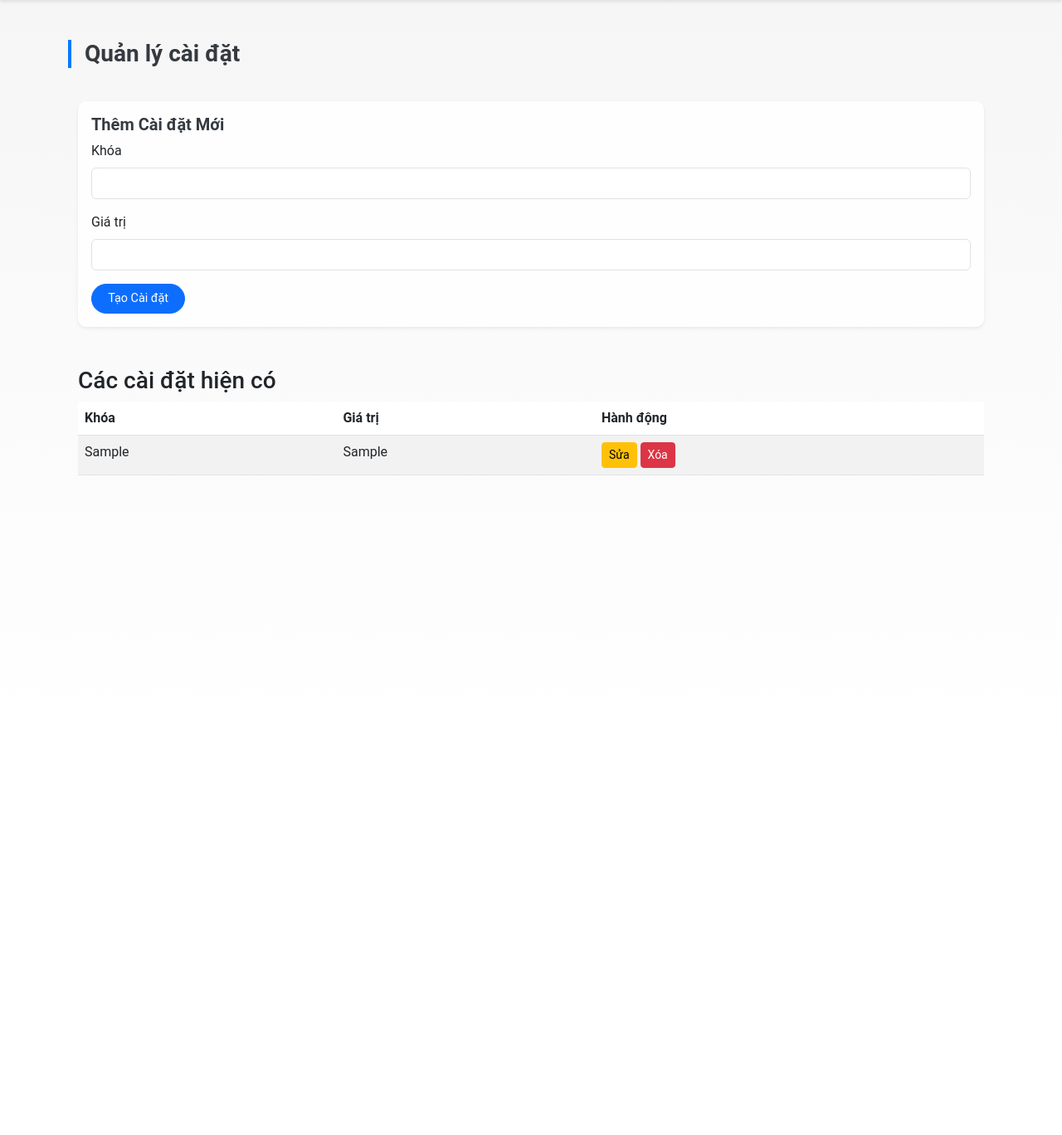
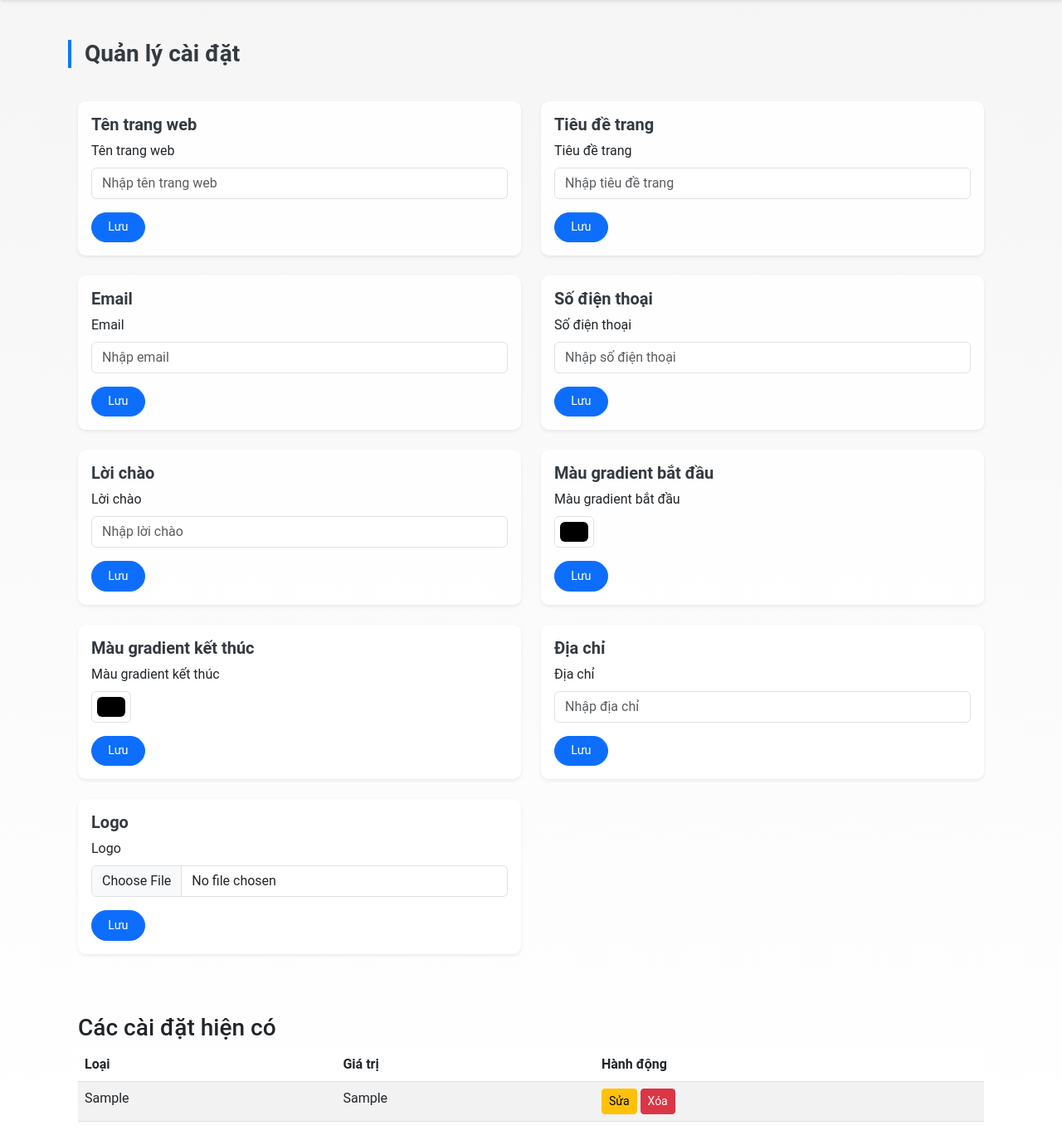
Before and after one commit to TranKimQuang/Faculty.NTU.CMS, a Flask app: page /admin/settings in a window 1280 px wide. Shown: the part 62-1430 px from the top of the page at 83% size. Before the commit the page ends 635 px from the top, so only its background shows below. Run offline with Flask 3, Linux system fonts and the light colour scheme; a user stored in the database is signed in; tables that the repository leaves empty hold one stand-in row (values such as "Sample post"); some libraries are stand-ins or nearby versions.

Commit message:
cập nhật setting và menu

```diff
--- a/app/routes/settings.py
+++ b/app/routes/settings.py
@@ -1,84 +1,156 @@
-from flask import Blueprint, render_template, request, redirect, flash, url_for
+from flask import Blueprint, render_template, request, redirect, flash, url_for, current_app
 from flask_login import login_required
-from app.extensions import db  # Đúng rồi
+from app.extensions import db
 from app.decorators import admin_required, editor_required
 from app.repositories.setting_repository import SettingRepository
+from werkzeug.utils import secure_filename
+import os
 
+# Tạo blueprint cho settings
 settings_bp = Blueprint('settings_bp', __name__)
+
+# Khởi tạo repository
 setting_repo = SettingRepository()
 
+# Dictionary ánh xạ key sang tên hiển thị
+FIELD_NAMES = {
+    'site_name': 'Tên trang web',
+    'site_title': 'Tiêu đề trang',
+    'email': 'Email',
+    'phone': 'Số điện thoại',
+    'site_welcome': 'Lời chào',
+    'gradient_start_color': 'Màu gradient bắt đầu',
+    'gradient_end_color': 'Màu gradient kết thúc',
+    'site_logo_url': 'Logo',
+    'address': 'Địa chỉ'
+}
 
 @settings_bp.route('/settings', methods=['GET', 'POST'])
 @admin_required
 def settings():
-    editing_setting = None
+    """
+    Xử lý trang quản lý cài đặt: Tạo hoặc cập nhật cài đặt khi POST, hiển thị danh sách khi GET.
+    """
     if request.method == 'POST':
         key = request.form.get('key')
-        value = request.form.get('value')
+        if key:
+            if key == 'site_logo_url':
+                site_logo_url = request.files.get('site_logo_url')
+                if site_logo_url and site_logo_url.filename:
+                    filename = secure_filename(site_logo_url.filename)
+                    upload_folder = os.path.join(current_app.root_path, 'static/uploads')
+                    os.makedirs(upload_folder, exist_ok=True)
+                    image_path = os.path.join(upload_folder, filename)
+                    site_logo_url.save(image_path)
+                    new_value = f'uploads/{filename}'
+                else:
+                    existing_setting = setting_repo.get_by_key(key)
+                    new_value = existing_setting.value if existing_setting else ''
+            else:
+                new_value = request.form.get(key)
+                # Validation cơ bản
+                if not new_value:
+                    flash(f'Vui lòng nhập giá trị cho {FIELD_NAMES.get(key, key)}', 'danger')
+                    return redirect(url_for('settings_bp.settings'))
+                if key == 'email' and '@' not in new_value:
+                    flash('Email phải chứa ký tự "@"', 'danger')
+                    return redirect(url_for('settings_bp.settings'))
+                if key == 'phone' and not new_value.isdigit():
+                    flash('Số điện thoại phải là số', 'danger')
+                    return redirect(url_for('settings_bp.settings'))
 
-        if not key or not value:
-            flash('Key and Value are required.', 'danger')
-        else:
-            existing_setting = setting_repo.get_by_key(key)  # Giờ trả về None nếu không tìm thấy
+            existing_setting = setting_repo.get_by_key(key)
             if existing_setting:
-                flash(f'Setting with key "{key}" already exists. Use edit to change it.', 'warning')
+                try:
+                    setting_repo.update(existing_setting, key, new_value)
+                    flash(f'{FIELD_NAMES.get(key, key)} đã được cập nhật!', 'success')
+                except Exception as e:
+                    print(f"ERROR: Failed to update setting: {e}")
+                    flash(f'Error updating setting: {e}', 'danger')
+                    db.session.rollback()
             else:
                 try:
-                    setting_repo.create(key, value)
-                    flash('Setting created successfully.', 'success')
+                    setting_repo.create(key, new_value)
+                    flash(f'{FIELD_NAMES.get(key, key)} đã được tạo!', 'success')
                 except Exception as e:
-                    # In lỗi ra console để debug nếu có vấn đề DB khác
                     print(f"ERROR: Failed to create setting: {e}")
                     flash(f'Error creating setting: {e}', 'danger')
-                    db.session.rollback()  # Đảm bảo rollback nếu có lỗi DB
+                    db.session.rollback()
             return redirect(url_for('settings_bp.settings'))
 
     settings_list = setting_repo.get_all()
-    return render_template('admin/settings.html', settings=settings_list, editing_setting=editing_setting)
-
+    # Kiểm tra cấu trúc dữ liệu
+    if not isinstance(settings_list, list) or not all(hasattr(s, 'key') and hasattr(s, 'value') for s in settings_list):
+        print("Error: settings_list is not a list of objects with 'key' and 'value' attributes:", settings_list)
+        settings_list = []  # Gán giá trị mặc định nếu lỗi
+    return render_template('admin/settings.html', settings=settings_list)
 
 @settings_bp.route('/settings/edit/<string:key>', methods=['GET', 'POST'])
 @login_required
 def edit_setting(key):
-    # Lấy setting; không dùng first_or_404 ở đây vì bạn muốn kiểm soát phản hồi
+    """
+    Xử lý chỉnh sửa cài đặt: Hiển thị form chỉnh sửa khi GET, cập nhật khi POST.
+    """
     setting = setting_repo.get_by_key(key)
-    if not setting:  # Xử lý trường hợp không tìm thấy setting
+    if not setting:
         flash(f'Setting with key "{key}" not found.', 'danger')
         return redirect(url_for('settings_bp.settings'))
 
     if request.method == 'POST':
-        new_key = request.form.get('key')
-        new_value = request.form.get('value')
-        if not new_key or not new_value:
-            flash('Key and Value are required.', 'danger')
+        if key == 'site_logo_url':
+            site_logo_url = request.files.get('site_logo_url')
+            if site_logo_url and site_logo_url.filename:
+                filename = secure_filename(site_logo_url.filename)
+                upload_folder = os.path.join(current_app.root_path, 'static/uploads')
+                os.makedirs(upload_folder, exist_ok=True)
+                image_path = os.path.join(upload_folder, filename)
+                site_logo_url.save(image_path)
+                new_value = f'uploads/{filename}'
+                if setting.value and os.path.exists(os.path.join(upload_folder, setting.value.split('/')[-1])):
+                    os.remove(os.path.join(upload_folder, setting.value.split('/')[-1]))
+            else:
+                new_value = setting.value
         else:
-            # Kiểm tra xem key mới đã tồn tại chưa (nếu key thay đổi)
-            if new_key != key and setting_repo.get_by_key(new_key):
-                flash(f'Cannot change key to "{new_key}" as it already exists.', 'danger')
-            else:
-                try:
-                    setting_repo.update(setting, new_key, new_value)
-                    flash('Setting updated successfully.', 'success')
-                    return redirect(url_for('settings_bp.settings'))
-                except Exception as e:
-                    print(f"ERROR: Failed to update setting: {e}")
-                    flash(f'Error updating setting: {e}', 'danger')
-                    db.session.rollback()
+            new_value = request.form.get(key)
+            if not new_value:
+                flash(f'Vui lòng nhập giá trị cho {FIELD_NAMES.get(key, key)}', 'danger')
+                return redirect(url_for('settings_bp.edit_setting', key=key))
+            if key == 'email' and '@' not in new_value:
+                flash('Email phải chứa ký tự "@"', 'danger')
+                return redirect(url_for('settings_bp.edit_setting', key=key))
+            if key == 'phone' and not new_value.isdigit():
+                flash('Số điện thoại phải là số', 'danger')
+                return redirect(url_for('settings_bp.edit_setting', key=key))
+
+        try:
+            setting_repo.update(setting, key, new_value)
+            flash(f'{FIELD_NAMES.get(key, key)} đã được cập nhật!', 'success')
+            return redirect(url_for('settings_bp.settings'))
+        except Exception as e:
+            print(f"ERROR: Failed to update setting: {e}")
+            flash(f'Error updating setting: {e}', 'danger')
+            db.session.rollback()
+
     settings_list = setting_repo.get_all()
     return render_template('admin/settings.html', settings=settings_list, editing_setting=setting)
-
 
 @settings_bp.route('/settings/delete/<string:key>')
 @admin_required
 def delete_setting(key):
-    # Lấy setting; không dùng first_or_404 ở đây vì bạn muốn kiểm soát phản hồi
+    """
+    Xử lý xóa cài đặt: Xóa setting nếu tồn tại, hiển thị thông báo.
+    """
     setting = setting_repo.get_by_key(key)
-    if not setting:  # Xử lý trường hợp không tìm thấy setting
+    if not setting:
         flash(f'Setting with key "{key}" not found.', 'danger')
     else:
+        if setting.key == 'site_logo_url' and setting.value:
+            upload_folder = os.path.join(current_app.root_path, 'static/uploads')
+            if os.path.exists(os.path.join(upload_folder, setting.value.split('/')[-1])):
+                os.remove(os.path.join(upload_folder, setting.value.split('/')[-1]))
         try:
             setting_repo.delete(setting)
-            flash(f'Setting "{key}" deleted successfully.', 'success')
+            flash(f'Cài đặt "{FIELD_NAMES.get(key, key)}" đã được xóa!', 'success')
         except Exception as e:
             print(f"ERROR: Failed to delete setting: {e}")
             flash(f'Error deleting setting: {e}', 'danger')
--- a/app/static/css/styles.css
+++ b/app/static/css/styles.css
@@ -155,11 +155,13 @@ body {
 .card, .list-group-item {
     transition: transform 0.2s, box-shadow 0.2s; /* Hiệu ứng chuyển động mượt mà */
     background: rgba(255, 255, 255, 0.9); /* Nền trắng mờ để dễ đọc */
-    border: none; /* Loại bỏ viền mặc định của card */
+    border: none;/* Loại bỏ viền mặc định của card */
     border-radius: 10px; /* Bo góc card */
     box-shadow: 0 4px 12px rgba(0, 0, 0, 0.1); /* Đổ bóng nhẹ */
 }
-
+.category-item {
+    margin-bottom: 10px; /* Khoảng cách 10px giữa các mục */
+}
 .card:hover {
     transform: translateY(-5px); /* Di chuyển lên trên khi hover */
     box-shadow: 0 8px 20px rgba(0, 0, 0, 0.15); /* Đổ bóng đậm hơn khi hover */
@@ -178,7 +180,13 @@ body {
 }
 
 .list-group-item {
+border-bottom: 1px solid #dee2e6; /* Giữ viền mặc định nhưng thêm khoảng cách */
+    padding: 0.75rem 1.25rem;
     border-radius: 8px; /* Bo góc cho item trong list group */
+}
+.other-post-item {
+    margin-bottom: 15px !important; /* Tăng khoảng cách lên 15px và dùng !important để ghi đè */
+    padding: 10px 15px; /* Tăng padding trong item để đẹp hơn */
 }
 
 .card-title {
--- a/app/templates/admin/settings.html
+++ b/app/templates/admin/settings.html
@@ -1,56 +1,100 @@
 {% extends "admin/base.html" %}
+
 {% block title %}Cài đặt - CMS Đại học Nha Trang{% endblock %}
+
 {% block content %}
 <h3 class="mt-5 mb-3">Quản lý cài đặt</h3>
+
 <div class="maincontent">
   <div class="container mt-5 pt-4">
-        {# Form để Tạo mới hoặc Chỉnh sửa Cài đặt - Đã được bọc trong Card #}
-        <div class="card mb-4 shadow-sm hover-effect">
+
+    <div class="row">
+      {# Macro để tạo nhanh form cài đặt #}
+      {% macro setting_card(key_name, card_title, input_label, input_type='text', placeholder_text='', is_file_input=false, settings_list=none) %}
+        {% set current_setting = settings_list|selectattr('key', 'equalto', key_name)|first %}
+        <div class="col-md-6 mb-4">
+          <div class="card shadow-sm hover-effect">
             <div class="card-body">
-                <h5 class="card-title">{% if editing_setting %}Chỉnh sửa Cài đặt{% else %}Thêm Cài đặt Mới{% endif %}</h5>
-                <form method="POST" action="{% if editing_setting %}{{ url_for('settings_bp.edit_setting', key=editing_setting.key) }}{% else %}{{ url_for('settings_bp.settings') }}{% endif %}">
+              <h5 class="card-title">{{ card_title }}</h5>
+              <form method="POST" action="{{ url_for('settings_bp.settings') }}" enctype="multipart/form-data">
+                <input type="hidden" name="key" value="{{ key_name }}">
                 <div class="mb-3">
-                        <label for="key" class="form-label">Khóa</label>
-                        {# Nếu đang chỉnh sửa, trường khóa sẽ chỉ đọc (read-only) để tránh thay đổi key chính gây lỗi #}
-                        <input type="text" class="form-control" id="key" name="key" value="{% if editing_setting %}{{ editing_setting.key }}{% endif %}" {% if editing_setting %}readonly{% endif %} required>
-                        {% if editing_setting %}<small class="form-text text-muted">Không thể thay đổi khóa khi chỉnh sửa.</small>{% endif %}
+                  <label for="{{ key_name }}" class="form-label">{{ input_label }}</label>
+                  {% if is_file_input %}
+                    <input type="file" class="form-control" id="{{ key_name }}" name="{{ key_name }}" accept="image/*">
+                    {% if current_setting and current_setting.value %}
+                      <p class="mt-2">Hình hiện tại: <img src="{{ url_for('static', filename=current_setting.value) }}" alt="Current Image" style="max-width: 100px;"></p>
+                    {% endif %}
+                  {% elif input_type == 'color' %}
+                    <input type="color" class="form-control form-control-color" id="{{ key_name }}" name="{{ key_name }}" value="{{ current_setting.value if current_setting else '' }}" placeholder="{{ placeholder_text }}" required>
+                  {% else %}
+                    <input type="{{ input_type }}" class="form-control" id="{{ key_name }}" name="{{ key_name }}" value="{{ current_setting.value if current_setting else '' }}" placeholder="{{ placeholder_text }}" required>
+                  {% endif %}
                 </div>
-                    <div class="mb-3">
-                        <label for="value" class="form-label">Giá trị</label>
-                        <input type="text" class="form-control" id="value" name="value" value="{% if editing_setting %}{{ editing_setting.value }}{% endif %}" required>
-                    </div>
-                    <button type="submit" class="btn btn-primary">{% if editing_setting %}Cập nhật Cài đặt{% else %}Tạo Cài đặt{% endif %}</button>
-                    {% if editing_setting %}
-                    <a href="{{ url_for('settings_bp.settings') }}" class="btn btn-secondary">Hủy</a>
-                    {% endif %}
+                <button type="submit" class="btn btn-primary">{{ 'Cập nhật' if current_setting else 'Lưu' }}</button>
               </form>
             </div>
+          </div>
+        </div>
+      {% endmacro %}
+
+      {# Sử dụng macro cho từng cài đặt #}
+      {{ setting_card('site_name', 'Tên trang web', 'Tên trang web', 'text', 'Nhập tên trang web', false, settings) }}
+      {{ setting_card('site_title', 'Tiêu đề trang', 'Tiêu đề trang', 'text', 'Nhập tiêu đề trang', false, settings) }}
+      {{ setting_card('email', 'Email', 'Email', 'email', 'Nhập email', false, settings) }}
+      {{ setting_card('phone', 'Số điện thoại', 'Số điện thoại', 'tel', 'Nhập số điện thoại', false, settings) }}
+      {{ setting_card('site_welcome', 'Lời chào', 'Lời chào', 'text', 'Nhập lời chào', false, settings) }}
+      {{ setting_card('gradient_start_color', 'Màu gradient bắt đầu', 'Màu gradient bắt đầu', 'color', 'Chọn màu', false, settings) }}
+      {{ setting_card('gradient_end_color', 'Màu gradient kết thúc', 'Màu gradient kết thúc', 'color', 'Chọn màu', false, settings) }}
+
+      {{ setting_card('address', 'Địa chỉ', 'Địa chỉ', 'text', 'Nhập địa chỉ', false, settings) }}
+        {{ setting_card('site_logo_url', 'Logo', 'Logo', 'file', '', true, settings) }} {# is_file_input=true #}
     </div>
 
     <h3 class="mt-5">Các cài đặt hiện có</h3>
     <table class="table table-striped table-hover">
       <thead>
         <tr>
-                    <th>Khóa</th>
+          <th>Loại</th>
           <th>Giá trị</th>
-                    <th>Hành động</th> {# Thêm cột Hành động #}
+          <th>Hành động</th>
         </tr>
       </thead>
       <tbody>
         {% for setting in settings %}
         <tr>
-                    <td>{{ setting.key }}</td>
-                    <td>{{ setting.value }}</td>
+          <td>{{ {
+            'site_name': 'Tên trang web',
+            'site_title': 'Tiêu đề trang',
+            'email': 'Email',
+            'phone': 'Số điện thoại',
+            'site_welcome': 'Lời chào',
+            'gradient_start_color': 'Màu gradient bắt đầu',
+            'gradient_end_color': 'Màu gradient kết thúc',
+            'site_logo_url': 'Logo',
+            'address': 'Địa chỉ'
+          }[setting.key] if setting.key in FIELD_NAMES else setting.key }}</td>
+          <td>
+            {% if setting.key == 'site_logo_url' %}
+              {% if setting.value %}
+                <img src="{{ url_for('static', filename=setting.value) }}" alt="{{ setting.key }}" style="max-width: 100px;">
+              {% else %}
+                Không có ảnh
+              {% endif %}
+            {% else %}
+              {{ setting.value }}
+            {% endif %}
+          </td>
           <td>
             <a href="{{ url_for('settings_bp.edit_setting', key=setting.key) }}" class="btn btn-sm btn-warning">Sửa</a>
-                        {% if current_user.has_permission('delete') %} {# Đảm bảo chỉ admin mới thấy nút xóa #}
+            {% if current_user.has_permission('delete') %}
               <a href="{{ url_for('settings_bp.delete_setting', key=setting.key) }}" class="btn btn-sm btn-danger" onclick="return confirm('Bạn có chắc chắn muốn xóa cài đặt này không?');">Xóa</a>
             {% endif %}
           </td>
         </tr>
         {% else %}
         <tr>
-                    <td colspan="3" class="text-muted">Không có cài đặt nào.</td> {# Cập nhật colspan #}
+          <td colspan="3" class="text-muted">Không có cài đặt nào.</td>
         </tr>
         {% endfor %}
       </tbody>
```
Also changed, not shown: app/templates/admin/menus.html (+11 -11 lines), app/templates/public/post_detail.html (+4 -4 lines), app/static/uploads/0cfefc62-485d-4678-a082-9bf658239f01_download_4.jpg (added), app/static/uploads/0ee6016d-847e-4af0-96e0-2ec989f8e8e5_download_3.jpg (added), app/static/uploads/4fecea3c-18ca-4b94-9d96-2d681cc1bb26_download_4.jpg (added), app/static/uploads/devices.jpg (added). Lines whose indentation alone changed are shown as unchanged.
